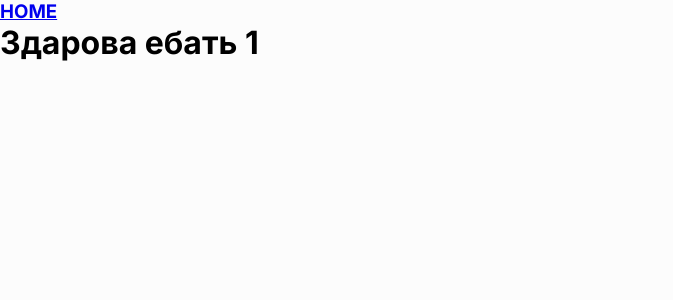
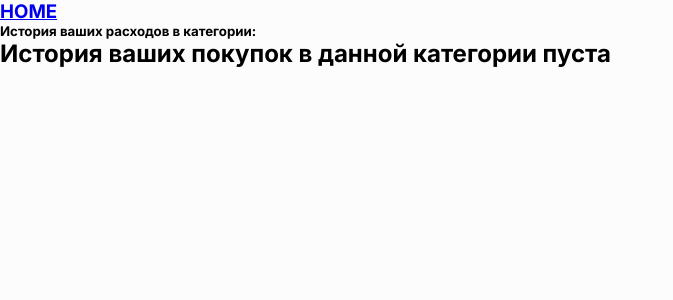
Before and after one commit to artemxknpv/git-money, a React (Create React App) app in the folder frontend/: page /expense/1 in a window 1280 px wide. Shown: the top 300 px of the page, without its empty margins (0-673 px from the left). Built offline with nearby package versions, Linux system fonts and the light colour scheme.

Commit message:
Release additional page with the history of transactions

```diff
--- a/frontend/src/components/TransactionsHistory/index.js
+++ b/frontend/src/components/TransactionsHistory/index.js
@@ -18,7 +18,6 @@ const ModalWindowTransactionHistory = ({ show }) => {
       return category.id === currentIdExpense;
     })[0];
   });
-  console.log(currentCategory);
   const transactionsToThisExpense = transactions.filter(transaction => {
     return transaction.to === currentIdExpense;
   });
--- a/frontend/src/pages/ExpenseList.js
+++ b/frontend/src/pages/ExpenseList.js
@@ -1,16 +1,43 @@
-import React from 'react';
-import { useSelector } from 'react-redux';
+import React, { useState } from 'react';
+import { useDispatch, useSelector } from 'react-redux';
 import { useParams } from 'react-router-dom';
 import { Link } from 'react-router-dom';
 
+import TransactionHistoryExpenses from '../components/TransactionHistoryExpenses';
+
 const ExpenseList = () => {
   const { cat } = useParams();
+  const dispatch = useDispatch();
+  const transactions = useSelector(state => state.transactions);
+  // const currentIdExpense = useSelector(
+  //   state => state.isTransactionHistoryModal.idExpense
+  // );
+  const currentCategory = useSelector(state => {
+    return state.categories.filter(category => {
+      return category.id === cat;
+    })[0];
+  });
+  const transactionsToThisExpense = transactions.filter(transaction => {
+    return transaction.to === cat;
+  });
   return (
     <div>
       <h3>
         <Link to={'/'}>HOME</Link>
       </h3>
-      <h1>Здарова ебать {cat}</h1>
+      <section>
+        <h5>
+          История ваших расходов в категории: <br />
+          {currentCategory && currentCategory.name}
+        </h5>
+        {transactionsToThisExpense.length ? (
+          transactionsToThisExpense.map(element => {
+            return <TransactionHistoryExpenses id={element._id} />;
+          })
+        ) : (
+          <h2>История ваших покупок в данной категории пуста</h2>
+        )}
+      </section>
     </div>
   );
 };
```
